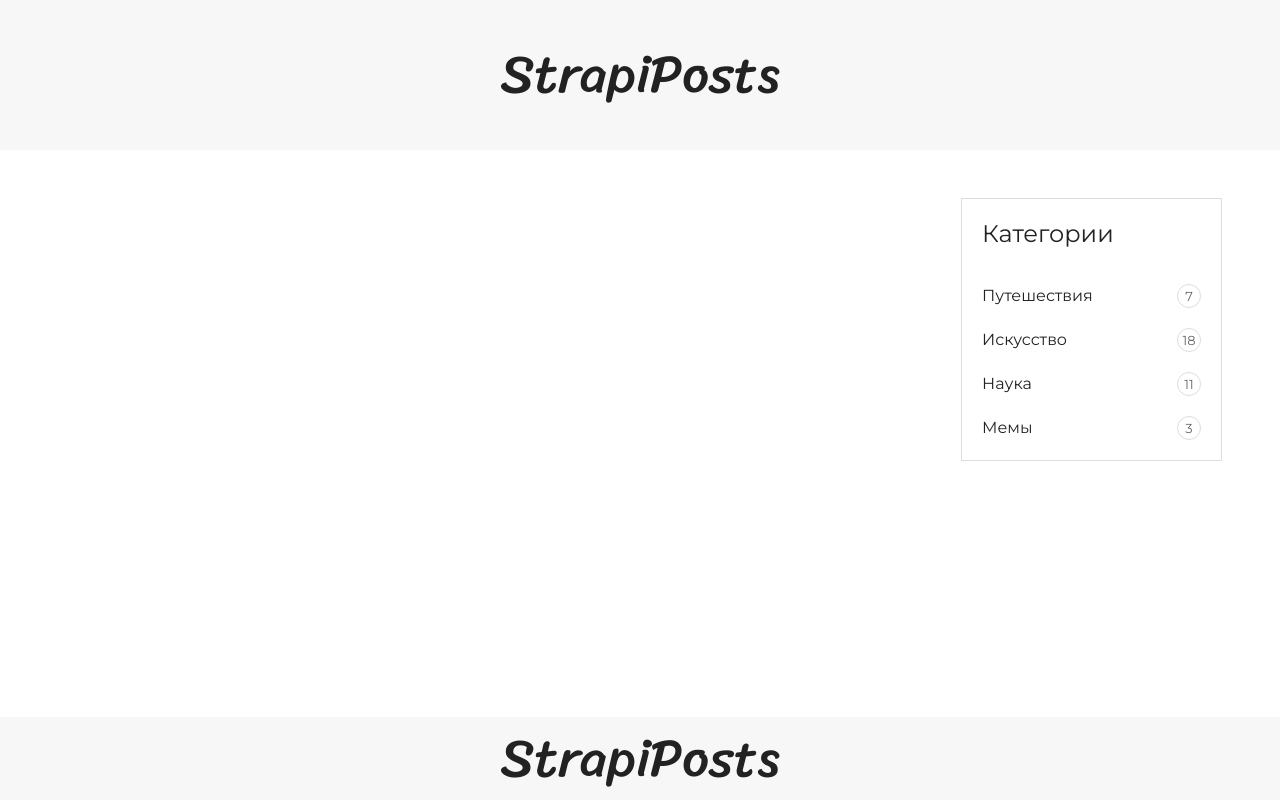
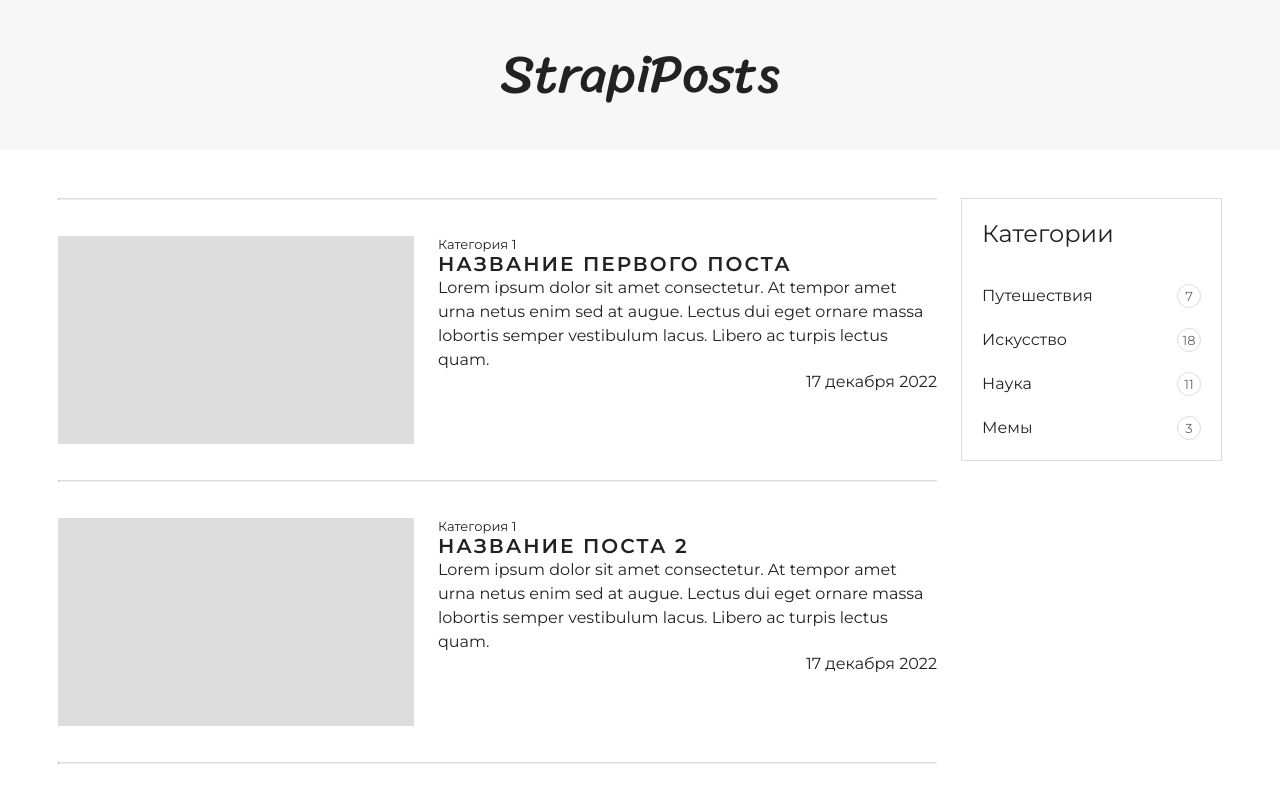
Before and after one commit to nchikovani/strapi-posts, a Next.js app in the folder client/: page / in a window 1280 px wide. Shown: the top 800 px of the page. Built offline with nearby package versions, Linux system fonts and the light colour scheme.

Commit message:
PostList

```diff
--- a/client/components/Categories/style.module.scss
+++ b/client/components/Categories/style.module.scss
@@ -1,4 +1,4 @@
-@import "styles/colors.modules";
+@import "../../styles/colors.module";
 
 .categories {
   padding: 20px;
--- a/client/components/MainContainer/style.module.scss
+++ b/client/components/MainContainer/style.module.scss
@@ -1,9 +1,12 @@
-@import "styles/colors.modules";
+@import "../../styles/colors.module";
+
+$headerHeight: 150px;
+$footerHeight: 83px;
 
 .container {
   width: 1164px;
   margin: 0 auto;
-  min-height: calc(100vh - 233px);
+  min-height: calc(100vh - #{$headerHeight} - #{$footerHeight});
   padding: 48px 0 84px;
   display: flex;
 }
@@ -15,6 +18,7 @@
 
 .nav_wrapper {
   width: 261px;
+  min-width: 261px;
 }
 
 
@@ -26,11 +30,11 @@
 }
 
 .header {
-  height: 150px;
+  height: $headerHeight;
 }
 
 .footer {
-  height: 83px;
+  height: $footerHeight;
   &__text {
     font-size: 32px;
     line-height: 57px;
--- /dev/null
+++ b/client/components/PostList/index.tsx
@@ -0,0 +1,37 @@
+import React from 'react';
+import styles from "./style.module.scss";
+import Typography from "@mui/material/Typography";
+import Colors from '../../styles/colors.module.scss';
+
+
+const description = "Lorem ipsum dolor sit amet consectetur. At tempor amet urna netus enim sed at augue. Lectus dui eget ornare massa lobortis semper vestibulum lacus. Libero ac turpis lectus quam."
+const date = "17 декабря 2022"
+const PostList = () => {
+  const myPosts = [
+    {title: "Название первого поста", description: description, date, category: "Категория 1"},
+    {title: "Название поста 2", description: description, date, category: "Категория 1"},
+    {title: "Название поста 12", description: description, date, category: "Категория 2"},
+    {title: "Длинное Название поста", description: description, date, category: "Категория 1"},
+  ];
+
+  return (
+    <div className={styles.posts}>
+      {myPosts.map((post) => (
+        <>
+          <hr/>
+          <div className={styles.post}>
+            <div className={styles.post__img}/>
+            <div className={styles.post__content}>
+              <Typography className={styles.post__category} variant="caption">{post.category}</Typography>
+              <Typography className={styles.post__title} variant="h3">{post.title}</Typography>
+              <Typography className={styles.post__description} variant="body1">{post.description}</Typography>
+              <Typography className={styles.post__date} variant="subtitle1" color={Colors.gray8}>{post.date}</Typography>
+            </div>
+          </div>
+        </>
+      ))}
+    </div>
+  )
+};
+
+export default PostList;
--- /dev/null
+++ b/client/components/PostList/style.module.scss
@@ -0,0 +1,40 @@
+@import "../../styles/colors.module";
+
+.posts {
+  display: flex;
+  flex-direction: column;
+}
+
+.post {
+  padding: 36px 0;
+  display: flex;
+  &__img {
+    width: 356px;
+    min-width: 356px;
+    height: 208px;
+    background: map_get($common, 'gray-13');
+    margin-right: 24px;
+  }
+  &__content {
+    display: flex;
+    flex-direction: column;
+    flex: 1;
+  }
+  &__category {
+    margin-bottom: 21px;
+  }
+  &__title {
+    margin-bottom: 12px;
+  }
+  &__description {
+    display: -webkit-box;
+    -webkit-line-clamp: 4;
+    -webkit-box-orient: vertical;
+    overflow: hidden;
+    text-overflow: ellipsis;
+  }
+  &__date {
+    align-self: end;
+    margin-top: auto;
+  }
+}
--- a/client/components/ui-kit/Chips/style.module.scss
+++ b/client/components/ui-kit/Chips/style.module.scss
@@ -1,4 +1,4 @@
-@import "styles/colors.modules";
+@import "../../../styles/colors.module";
 
 .chips {
   width: 24px;
--- a/client/pages/index.tsx
+++ b/client/pages/index.tsx
@@ -1,3 +1,4 @@
+import React from 'react';
 import Card from '@mui/material/Card';
 import CardMedia from '@mui/material/CardMedia';
 import CardContent from '@mui/material/CardContent';
@@ -7,6 +8,7 @@ import styles from '../styles/Home.module.scss'
 import MainContainer from "../components/MainContainer/index";
 import {useRouter} from "next/router";
 import {GetStaticProps} from "next";
+import PostList from "../components/PostList";
 
 const Home = ({posts}: {posts: {id: string, attributes: any}[]}) => {
   const router = useRouter();
@@ -17,6 +19,9 @@ const Home = ({posts}: {posts: {id: string, attributes: any}[]}) => {
 
   return (
     <MainContainer title="Strapi-posts" description="Strapi-posts description">
+      <div>
+        <PostList/>
+      </div>
       {/*<div className={styles.posts}>*/}
       {/*  {posts.map((post) => (*/}
       {/*    <Card key={post.id} sx={{ width: 392, height: 272 }} style={{marginBottom: "20px"}} onClick={() => handlePostClick(post.id)}>*/}
--- /dev/null
+++ b/client/styles/colors.module.scss
@@ -0,0 +1,36 @@
+$common: (
+  'white': #fff,
+  'gray-1': #111,
+  'gray-2': #222,
+  'gray-3': #333,
+  'gray-4': #444,
+  'gray-5': #555,
+  'gray-6': #666,
+  'gray-7': #777,
+  'gray-8': #888,
+  'gray-9': #999,
+  'gray-10': #aaa,
+  'gray-11': #bbb,
+  'gray-12': #ccc,
+  'gray-13': #ddd,
+  'gray-14': #eee,
+  'gray-15': #F7F7F7,
+);
+
+:export {
+  gray1: map_get($common, 'gray-1');
+  gray2: map_get($common, 'gray-2');
+  gray3: map_get($common, 'gray-3');
+  gray4: map_get($common, 'gray-4');
+  gray5: map_get($common, 'gray-5');
+  gray6: map_get($common, 'gray-6');
+  gray7: map_get($common, 'gray-7');
+  gray8: map_get($common, 'gray-8');
+  gray9: map_get($common, 'gray-9');
+  gray10: map_get($common, 'gray-10');
+  gray11: map_get($common, 'gray-11');
+  gray12: map_get($common, 'gray-12');
+  gray13: map_get($common, 'gray-13');
+  gray14: map_get($common, 'gray-14');
+  gray15: map_get($common, 'gray-15');
+}
--- a/client/styles/colors.modules.scss
+++ /dev/null
@@ -1,22 +0,0 @@
-$common: (
-  'white': #fff,
-  'gray-1': #111,
-  'gray-2': #222,
-  'gray-3': #333,
-  'gray-4': #444,
-  'gray-5': #555,
-  'gray-6': #666,
-  'gray-7': #777,
-  'gray-8': #888,
-  'gray-9': #999,
-  'gray-10': #aaa,
-  'gray-11': #bbb,
-  'gray-12': #ccc,
-  'gray-13': #ddd,
-  'gray-14': #eee,
-  'gray-15': #F7F7F7,
-);
-
-:export {
-  gray1: map_get($common, 'gray-1'),
-}
--- a/client/styles/globals.scss
+++ b/client/styles/globals.scss
@@ -1,4 +1,4 @@
-@import "colors.modules";
+@import "colors.module";
 @import "~@fontsource/montserrat/300.css";
 @import "~@fontsource/montserrat/400.css";
 @import "~@fontsource/montserrat/500.css";
@@ -32,3 +32,7 @@ ul, ol {
 body {
   background: map_get($common, 'white');
 }
+
+hr {
+  border-top: 1px solid map_get($common, 'gray-13');
+}
```
Also changed, not shown: client/styles/Home.module.scss (+9 -12 lines).
